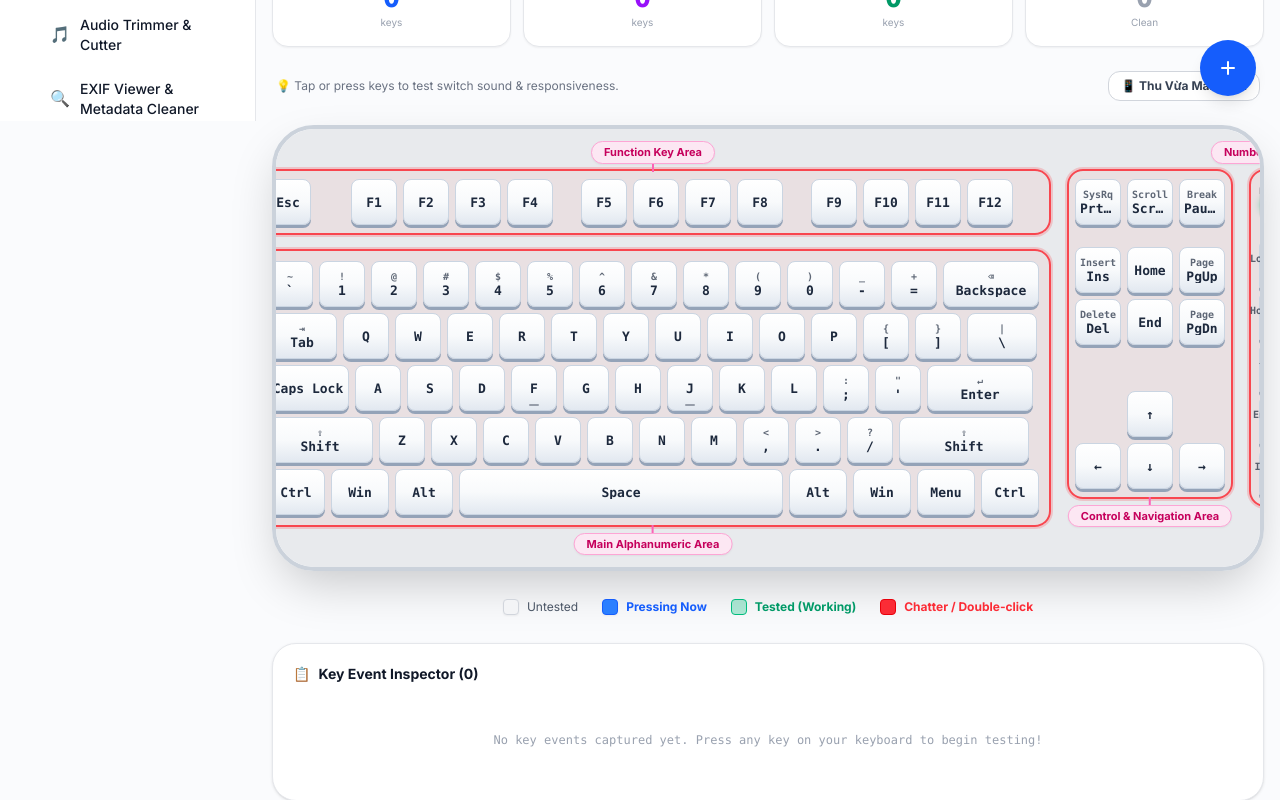
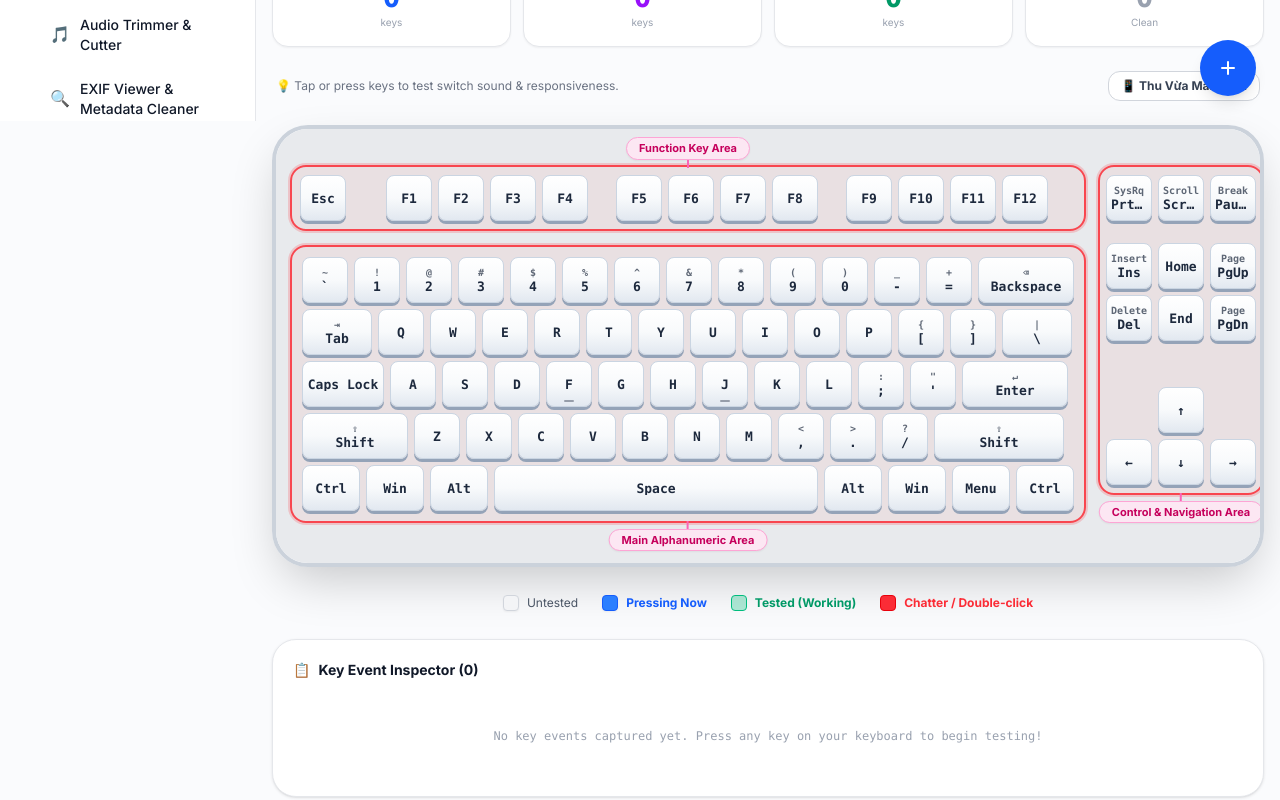
Before and after one commit to xuantruongg03/anytools, a Next.js app: page /en/tools/keyboard-tester in a window 1280 px wide. Shown: the part 680-1480 px from the top of the page. Built offline with nearby package versions, Linux system fonts and the light colour scheme.

Commit message:
feat: add keyboard tester tool page, content, and layout components

```diff
--- a/app/[locale]/tools/keyboard-tester/KeyboardTesterContent.tsx
+++ b/app/[locale]/tools/keyboard-tester/KeyboardTesterContent.tsx
@@ -512,7 +512,9 @@ export default function KeyboardTesterContent() {
         }
 
         const isNumpad = keyDef.code.startsWith("Numpad") || keyDef.code === "NumLock";
-        const widthCls = isNumpad ? "w-full" : (keyDef.widthClass || "w-[38px] sm:w-[46px]");
+        const widthCls = isNumpad
+            ? (keyDef.code === "Numpad0" ? "w-full" : "w-full min-w-[38px] sm:min-w-[46px]")
+            : (keyDef.widthClass || "w-[38px] sm:w-[46px]");
         const heightCls = (keyDef.gridSpan && keyDef.gridSpan.includes("row-span-2"))
             ? ""
             : (keyDef.heightClass || "h-[38px] sm:h-[46px]");
@@ -571,7 +573,7 @@ export default function KeyboardTesterContent() {
     };
 
     return (
-        <div className='flex flex-col items-center justify-center w-full max-w-6xl mx-auto space-y-6'>
+        <div className='flex flex-col items-center justify-center w-full max-w-[1440px] mx-auto space-y-6'>
             {/* Top Controls Toolbar */}
             <div className='w-full bg-white dark:bg-gray-900 p-4 sm:p-5 rounded-3xl shadow-sm border border-gray-200 dark:border-gray-800 flex flex-wrap items-center justify-between gap-4'>
                 <div className='flex flex-wrap items-center gap-3 text-xs'>
@@ -730,14 +732,14 @@ export default function KeyboardTesterContent() {
 
             {/* REALISTIC PHYSICAL KEYBOARD CHASSIS (Matches Image 2) */}
             <div
-                className={`w-full p-4 sm:p-7 pt-8 pb-9 rounded-[32px] sm:rounded-[42px] border-4 shadow-2xl overflow-x-auto select-none transition-colors ${
+                className={`w-full px-2.5 sm:px-3.5 pt-6 pb-7 sm:pt-7 sm:pb-8 rounded-[28px] sm:rounded-[36px] border-4 shadow-2xl overflow-x-auto select-none transition-colors ${
                     theme === "classic"
                         ? "bg-[#e8eaed] dark:bg-[#20242c] border-[#cbd2db] dark:border-[#333a46] shadow-[0_20px_50px_-10px_rgba(0,0,0,0.22)]"
                         : "bg-gray-950 border-gray-800 shadow-[0_25px_60px_rgba(0,0,0,0.8)]"
                 }`}
             >
                 <div
-                    className={`min-w-[940px] flex items-start gap-4 mx-auto justify-center pt-3 pb-3 transition-transform origin-top ${
+                    className={`w-max min-w-full flex items-start gap-2.5 sm:gap-3 mx-auto justify-center pt-2 pb-2 transition-transform origin-top ${
                         fitToScreen
                             ? "scale-[0.4] sm:scale-[0.6] md:scale-[0.8] lg:scale-100 -my-24 sm:-my-14 md:-my-6 lg:my-0"
                             : ""
@@ -746,7 +748,7 @@ export default function KeyboardTesterContent() {
                     {/* ==================================================== */}
                     {/* COLUMN 1: ZONE 1 (F-Row) + ZONE 2 (Main Typing Area) */}
                     {/* ==================================================== */}
-                    <div className='flex flex-col gap-3.5'>
+                    <div className='flex flex-col gap-3.5 shrink-0'>
                         {/* ZONE 1: Khu vực phím chức năng (Function Row) */}
                         {layout !== "60" && (
                             <div className='relative'>
@@ -823,7 +825,7 @@ export default function KeyboardTesterContent() {
                     {/* COLUMN 2: ZONE 3 (Navigation & Control Area)         */}
                     {/* ==================================================== */}
                     {layout !== "60" && (
-                        <div className='relative w-[140px] sm:w-[166px]'>
+                        <div className='relative w-[140px] sm:w-[166px] shrink-0'>
                             <div
                                 className={`flex flex-col p-2 rounded-2xl transition-all ${
                                     showZones
@@ -873,7 +875,7 @@ export default function KeyboardTesterContent() {
                     {/* COLUMN 3: ZONE 4 (Numpad Area + LED Indicators)      */}
                     {/* ==================================================== */}
                     {layout === "full" && (
-                        <div className='relative w-[184px] sm:w-[218px]'>
+                        <div className='relative w-[184px] sm:w-[218px] shrink-0'>
                             {/* Image 2 Callout Tag for Zone 4 */}
                             {showZones && (
                                 <div className='absolute -top-7 left-1/2 -translate-x-1/2 z-10 flex flex-col items-center pointer-events-none'>
--- a/app/[locale]/tools/keyboard-tester/page.tsx
+++ b/app/[locale]/tools/keyboard-tester/page.tsx
@@ -134,6 +134,7 @@ export default async function KeyboardTesterPage({ params }: Props) {
             <ToolPageLayout
                 title={t.name}
                 description={t.description}
+                maxWidth='max-w-[1440px]'
             >
                 <KeyboardTesterContent />
 
--- a/src/components/layout/ToolPageLayout.tsx
+++ b/src/components/layout/ToolPageLayout.tsx
@@ -16,6 +16,7 @@ interface ToolPageLayoutProps {
     title: string;
     description: string;
     children: ReactNode;
+    maxWidth?: string;
 }
 
 /**
@@ -23,7 +24,7 @@ interface ToolPageLayoutProps {
  * Features a modern studio header, ambient lighting, quick action bar,
  * breadcrumbs with icons, and automatic JSON-LD SEO schema.
  */
-export default function ToolPageLayout({ title, description, children }: ToolPageLayoutProps) {
+export default function ToolPageLayout({ title, description, children, maxWidth = "max-w-6xl" }: ToolPageLayoutProps) {
     const [sidebarOpen, setSidebarOpen] = useState(false);
     const pathname = usePathname();
     const { locale } = useLanguage();
@@ -108,7 +109,7 @@ export default function ToolPageLayout({ title, description, children }: ToolPag
 
                 {/* Main Studio Content */}
                 <div className='flex-1 min-w-0 transition-all duration-300'>
-                    <div className='container max-w-6xl mx-auto px-4 py-6 md:py-8'>
+                    <div className={`container ${maxWidth} mx-auto px-2 sm:px-4 py-6 md:py-8`}>
                     {/* Top Bar: Breadcrumbs & Mobile Sidebar Button */}
                     <div className='flex items-center justify-between gap-3 mb-6 flex-wrap'>
                         {/* Breadcrumbs */}
```
